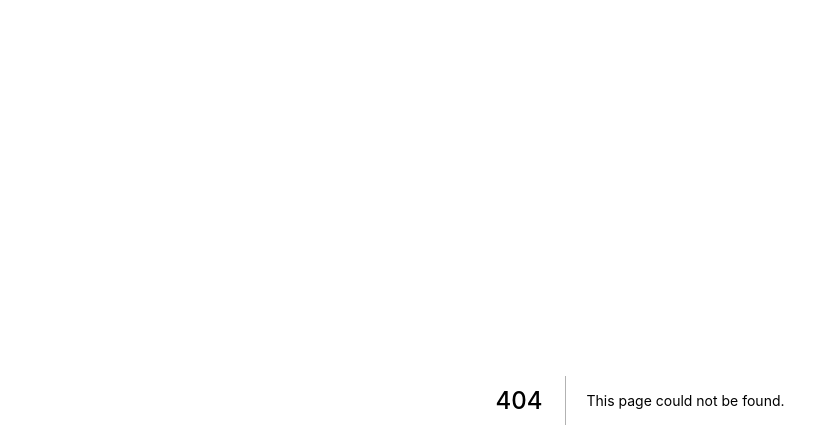
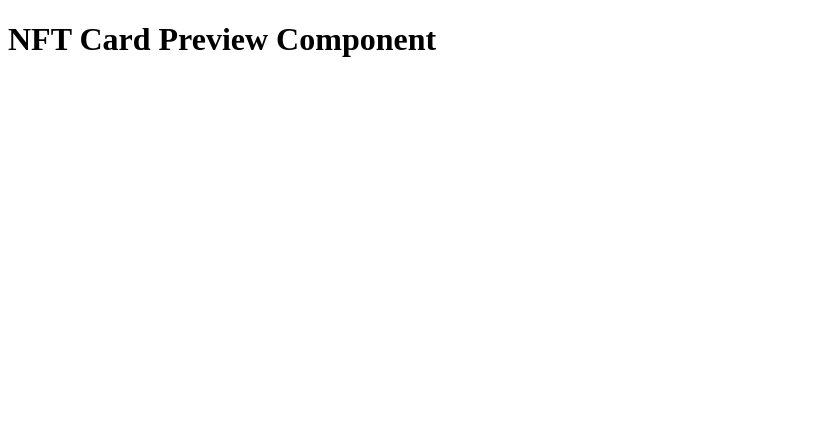
Before and after one commit to john-mirage/frontend-mentor, a Next.js app: page /nftpreviewcard in a window 1280 px wide. Before the commit this address had no page. Shown: the top 448 px of the page, without its empty margins (0-839 px from the left). Built offline with nearby package versions, Linux system fonts and the light colour scheme.

Commit message:
feat(page): add nft challenge page

```diff
--- /dev/null
+++ b/src/pages/nftpreviewcard.js
@@ -0,0 +1,7 @@
+function NFTPreviewCard() {
+    return (
+        <h1>NFT Card Preview Component</h1>
+    );
+}
+
+export default NFTPreviewCard;
```
